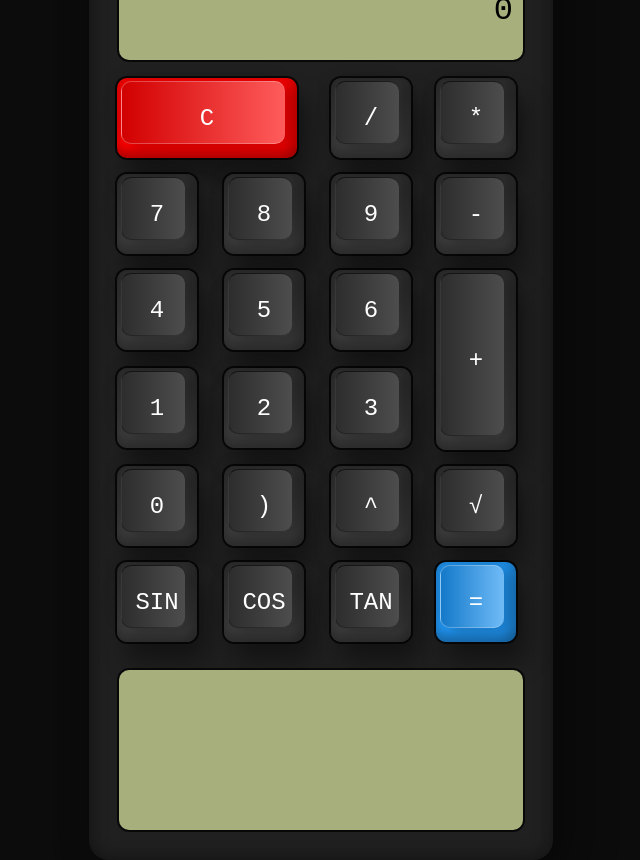
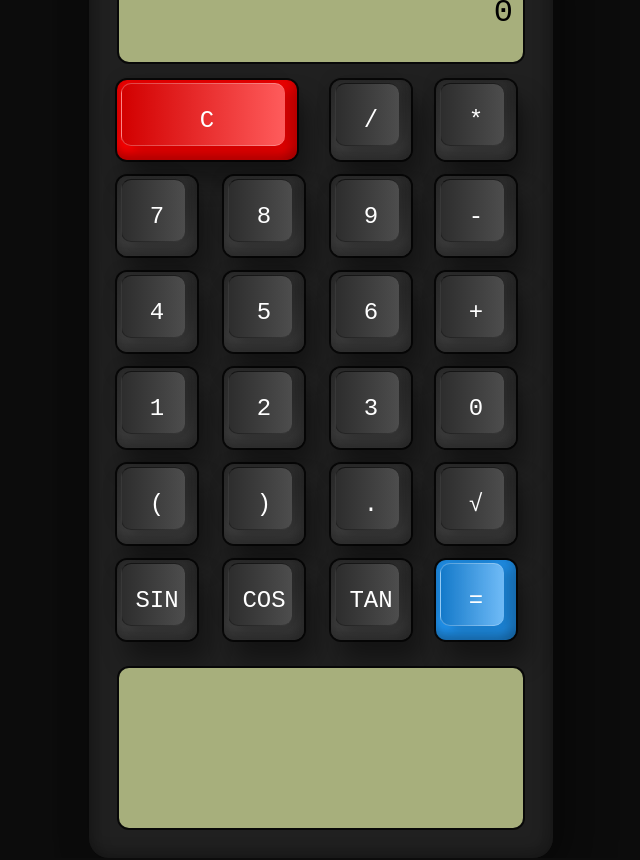
Before and after one commit to HenrickyL/calculator-js, a plain HTML site: page index.html in a window 1280 px wide. Shown: the whole page, without its empty margins (319-959 px from the left). Drawn offline with Linux system fonts and the light colour scheme.

Commit message:
Update Buttons

```diff
--- a/index.html
+++ b/index.html
@@ -20,13 +20,14 @@
             <span class="num" onclick="appendCharacter('4')"><i>4</i></span>
             <span class="num" onclick="appendCharacter('5')"><i>5</i></span>
             <span class="num" onclick="appendCharacter('6')"><i>6</i></span>
-            <span class="num plus" onclick="appendOperation('+')"><i>+</i></span>
+            <span class="num" onclick="appendOperation('+')"><i>+</i></span>
             <span class="num" onclick="appendCharacter('1')"><i>1</i></span>
             <span class="num" onclick="appendCharacter('2')"><i>2</i></span>
             <span class="num" onclick="appendCharacter('3')"><i>3</i></span>
             <span class="num" onclick="appendCharacter('0')"><i>0</i></span>
+            <span class="num" onclick="appendCharacter('(')"><i>(</i></span>
             <span class="num" onclick="appendCharacter(')')"><i>)</i></span>
-            <span class="num" onclick="appendCharacter('**')"><i>^</i></span>
+            <span class="num" onclick="appendCharacter('.')"><i>.</i></span>
             <span class="num"onclick="appendCharacter('Math.sqrt(')"><i>√</i></span>
             <span class="num" onclick="appendCharacter('Math.sin(')"><i>sin</i></span>
             <span class="num" onclick="appendCharacter('Math.cos(')"><i>cos</i></span>
--- a/index.js
+++ b/index.js
@@ -1,6 +1,6 @@
 const display = document.querySelector(".value");
 const history = document.getElementById("history");
-const operationArray = ['+', '-', '*', '/', '^'];
+const operationArray = ['+', '-', '/', '^'];
 let calculationHistory = [];
 
 window.addEventListener('load', () => {
```
